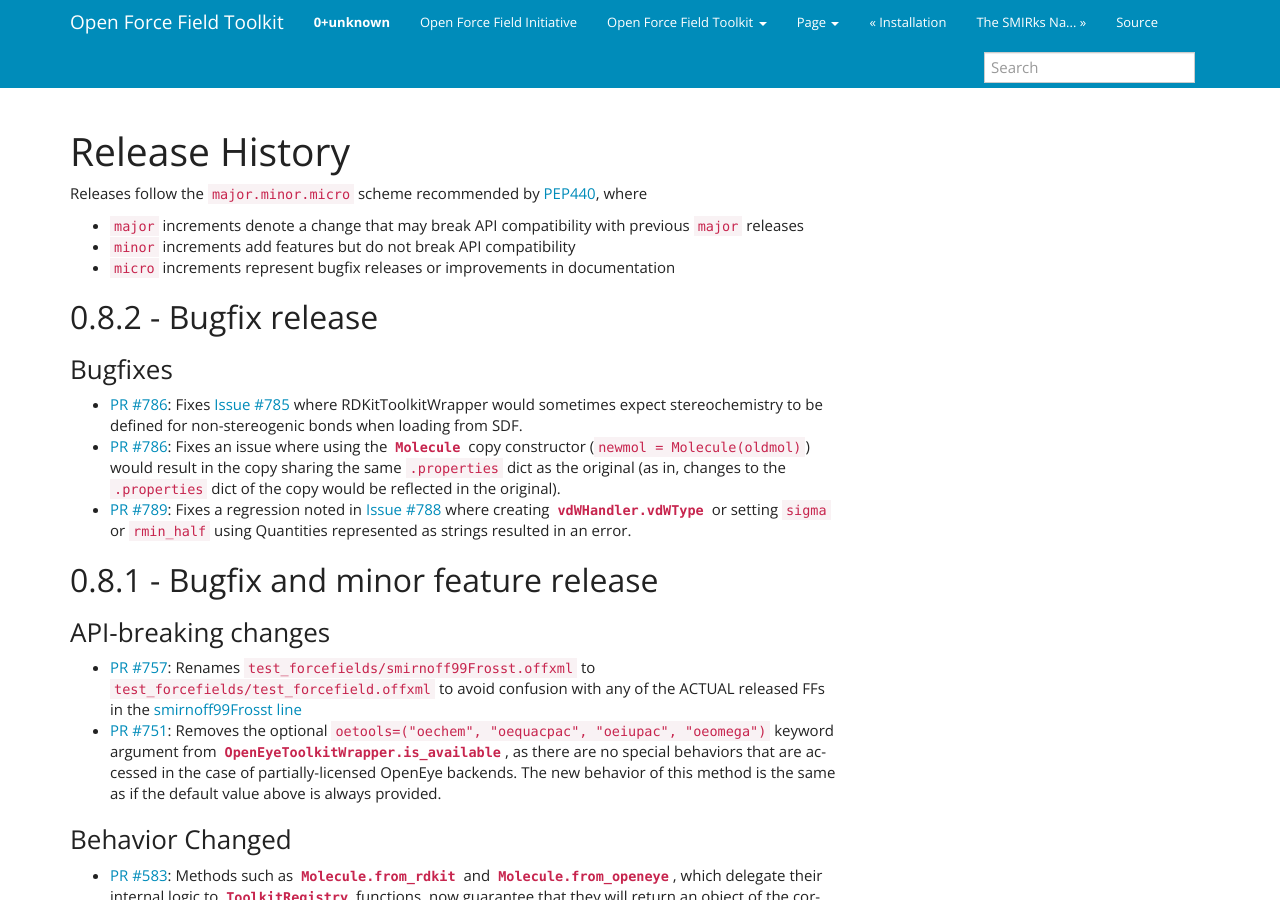
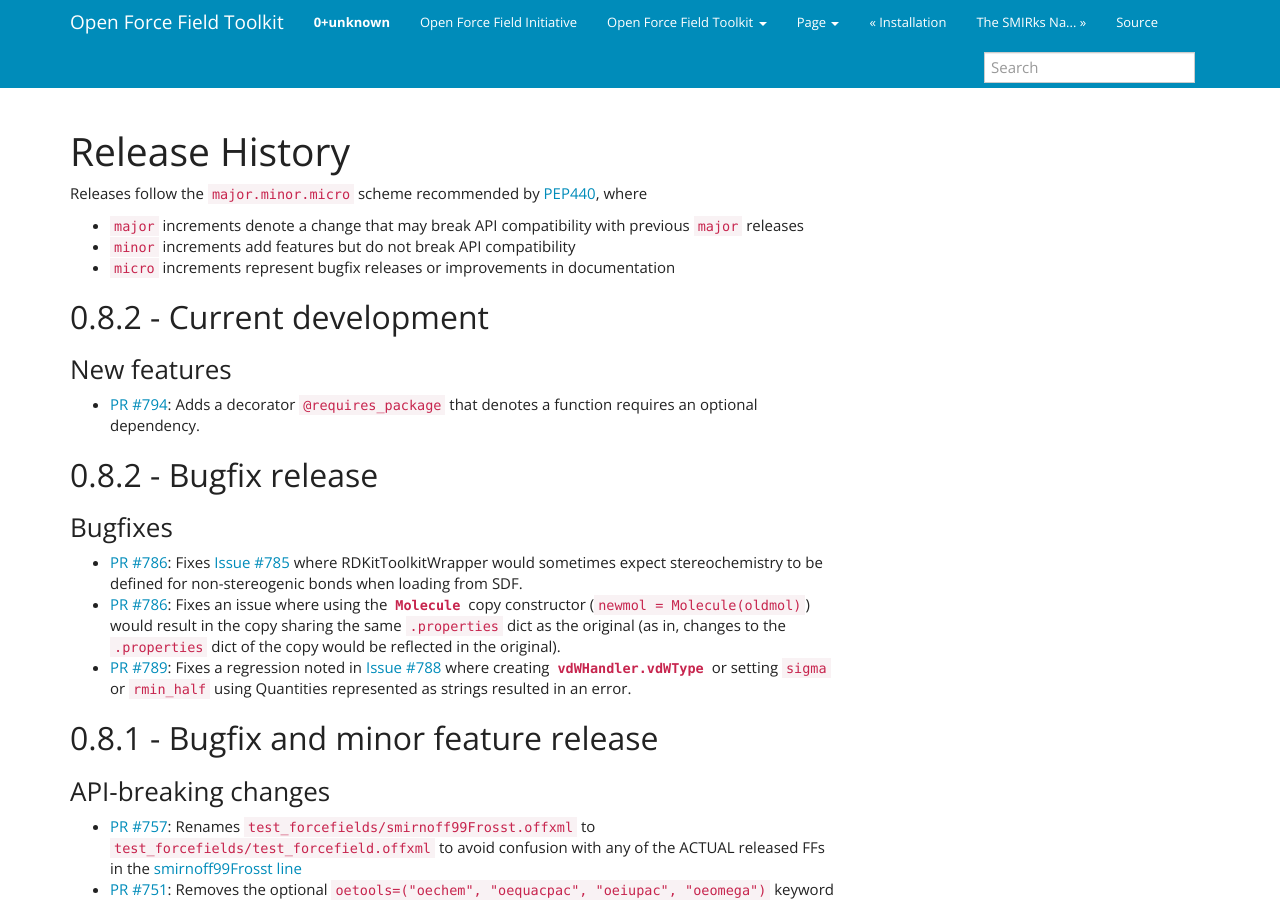
Before and after one commit to openforcefield/openff-toolkit, a Sphinx documentation site: the page built from docs/releasehistory.rst, in a window 1280 px wide and 900 px high. Built offline with Sphinx 7.4.7, drawn with Linux system fonts in a browser that asks for light colours.

Commit message:
Update changelog

```diff
--- a/docs/releasehistory.rst
+++ b/docs/releasehistory.rst
@@ -6,6 +6,15 @@
 * ``major`` increments denote a change that may break API compatibility with previous ``major`` releases
 * ``minor`` increments add features but do not break API compatibility
 * ``micro`` increments represent bugfix releases or improvements in documentation
+
+0.8.2 - Current development
+---------------------------
+
+New features
+""""""""""""
+- `PR #794 <https://github.com/openforcefield/openforcefield/pull/974>`_: Adds a decorator
+  ``@requires_package`` that denotes a function requires an optional dependency.
+
 
 0.8.2 - Bugfix release
 ----------------------
```
